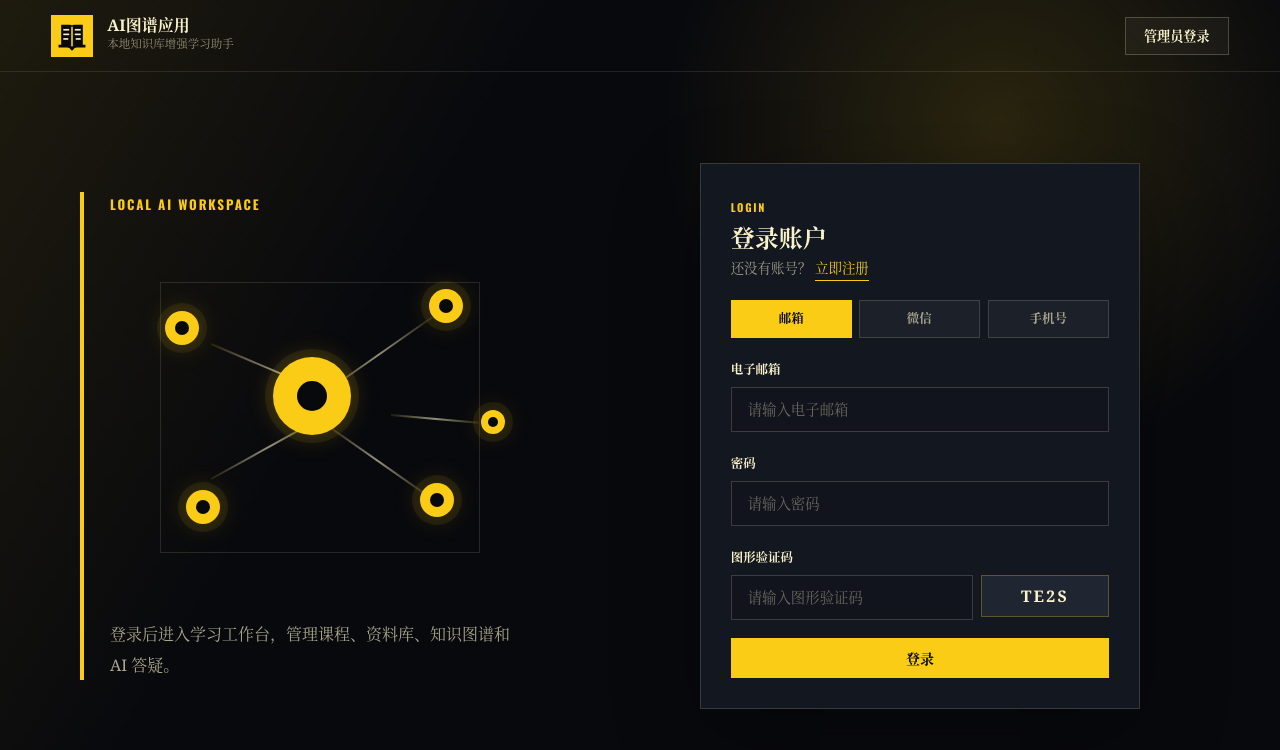
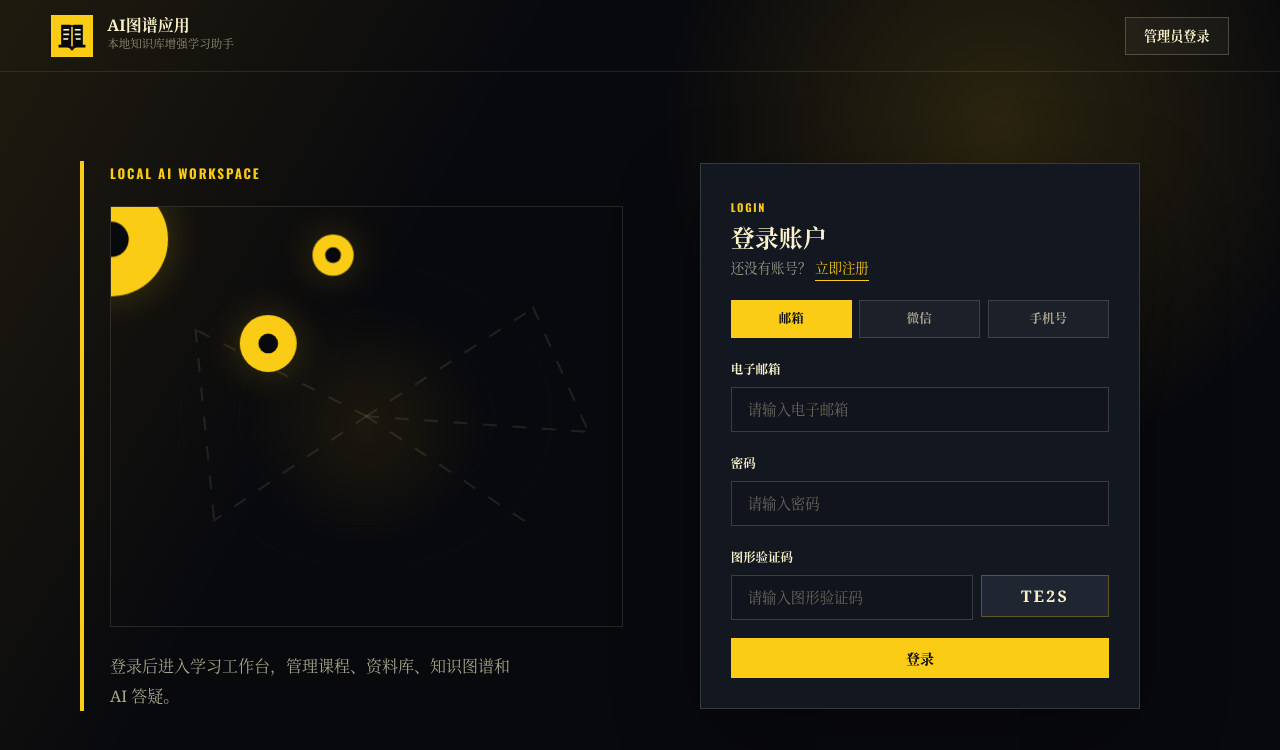
Before and after one commit to Serein951230/ai-graph-application, a React (Vite) app: page / in a window 1280 px wide. Shown: the top 750 px of the page. Built offline with nearby package versions, Linux system fonts and the light colour scheme.

Commit message:
Animate login graph visualization

```diff
--- a/src/pages/UserLogin.jsx
+++ b/src/pages/UserLogin.jsx
@@ -275,18 +275,44 @@ export default function UserLogin({ onLogin }) {
             <section className="direct-auth-stage">
                 <div className="direct-auth-summary">
                     <span>LOCAL AI WORKSPACE</span>
-                    <div className="direct-auth-node-map" aria-hidden="true">
-                        <i className="node-line node-line-a" />
-                        <i className="node-line node-line-b" />
-                        <i className="node-line node-line-c" />
-                        <i className="node-line node-line-d" />
-                        <i className="node-line node-line-e" />
-                        <i className="node-dot node-dot-main" />
-                        <i className="node-dot node-dot-a" />
-                        <i className="node-dot node-dot-b" />
-                        <i className="node-dot node-dot-c" />
-                        <i className="node-dot node-dot-d" />
-                        <i className="node-dot node-dot-e" />
+                    <div className="direct-auth-graph-motion" aria-hidden="true">
+                        <div className="graph-orbit graph-orbit-one" />
+                        <div className="graph-orbit graph-orbit-two" />
+                        <svg viewBox="0 0 520 360" role="img">
+                            <g className="graph-lines">
+                                <line x1="260" y1="180" x2="86" y2="92" />
+                                <line x1="260" y1="180" x2="430" y2="70" />
+                                <line x1="260" y1="180" x2="105" y2="286" />
+                                <line x1="260" y1="180" x2="420" y2="286" />
+                                <line x1="260" y1="180" x2="486" y2="196" />
+                                <line x1="86" y1="92" x2="105" y2="286" />
+                                <line x1="430" y1="70" x2="486" y2="196" />
+                            </g>
+                            <g className="graph-node graph-node-main">
+                                <circle cx="260" cy="180" r="58" />
+                                <circle cx="260" cy="180" r="18" />
+                            </g>
+                            <g className="graph-node graph-node-a">
+                                <circle cx="86" cy="92" r="28" />
+                                <circle cx="86" cy="92" r="10" />
+                            </g>
+                            <g className="graph-node graph-node-b">
+                                <circle cx="430" cy="70" r="30" />
+                                <circle cx="430" cy="70" r="10" />
+                            </g>
+                            <g className="graph-node graph-node-c">
+                                <circle cx="105" cy="286" r="27" />
+                                <circle cx="105" cy="286" r="9" />
+                            </g>
+                            <g className="graph-node graph-node-d">
+                                <circle cx="420" cy="286" r="29" />
+                                <circle cx="420" cy="286" r="10" />
+                            </g>
+                            <g className="graph-node graph-node-e">
+                                <circle cx="486" cy="196" r="21" />
+                                <circle cx="486" cy="196" r="8" />
+                            </g>
+                        </svg>
                     </div>
                     <p>登录后进入学习工作台，管理课程、资料库、知识图谱和 AI 答疑。</p>
                 </div>
```
Also changed, not shown: src/index.css.
